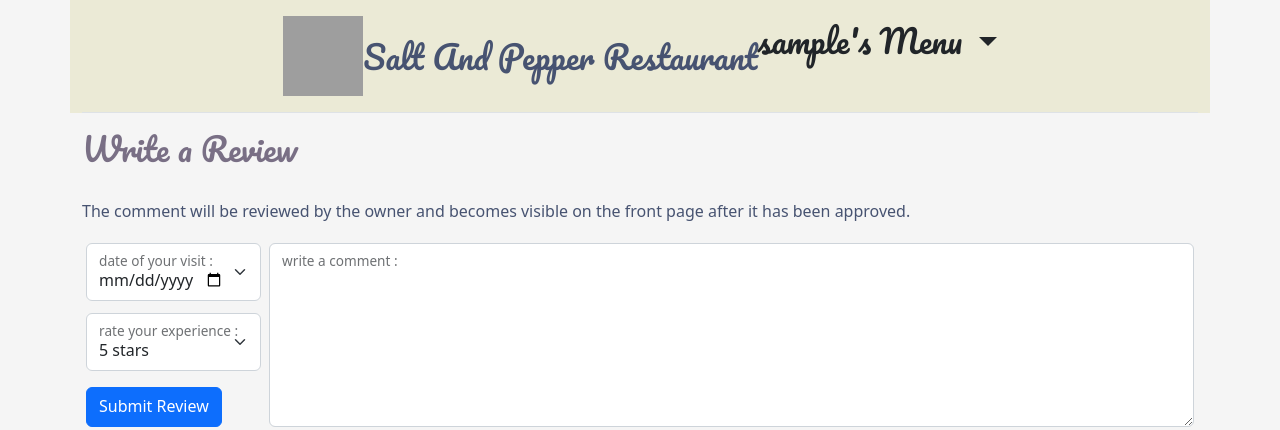
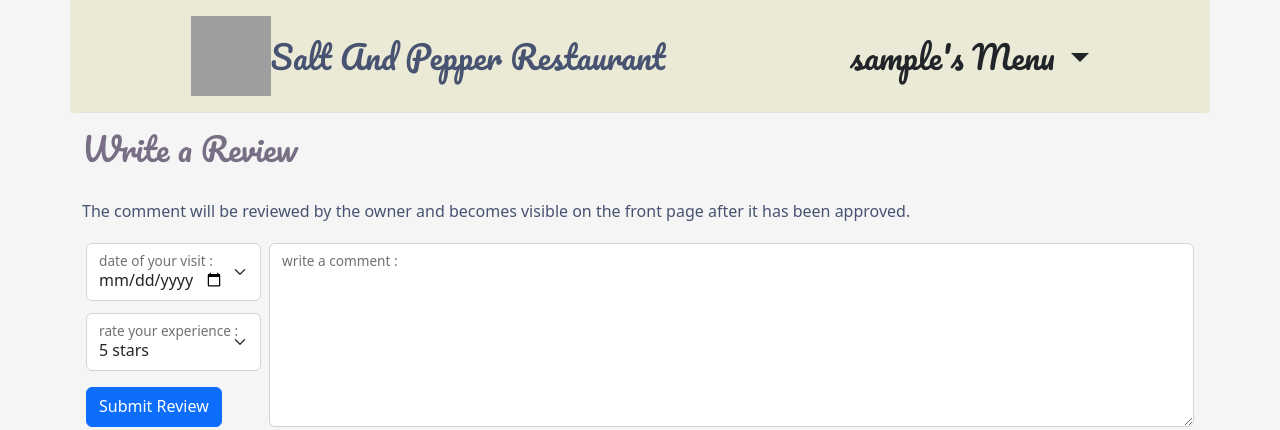
Before and after one commit to Code-Institute-Submissions/Zolske-salt-and-pepper-manager, a Django app: page /comments/ in a window 1280 px wide. Shown: the top 430 px of the page. Run offline with Django 4.2, Linux system fonts and the light colour scheme; the visitor is signed in with stand-in values (Sample User, id 1); data that the repository does not hold is empty; some libraries are stand-ins or nearby versions; grey boxes are pictures that could not be loaded.

Commit message:
bring back 1 div after validation passed

```diff
--- a/templates/base.html
+++ b/templates/base.html
@@ -34,9 +34,9 @@
                     src="https://res.cloudinary.com/diwuglogr/image/upload/v1656272885/salt_and_pepper/logo_cozruj.webp"
                     alt="website logo, two rings, one with a salt shaker the other one with an pepper shaker inside">
                 <p class="navbar-title align-self-center text-center">Salt And Pepper Restaurant</p>
-                <!-- </div> -->
+            </div>
             {% if user.is_authenticated %}
-                <!-- <div class="d-flex flex-wrap justify-content-around align-self-center"> -->
+            <div class="d-flex flex-wrap justify-content-around align-self-center">
                 {% if user.profile_picture %}
                 <img src="{{user.profile_picture}}" alt="user profile picture" class="profile-picture">
                 {% endif %}
@@ -60,7 +60,7 @@
                     <li><a class="dropdown-item" href="{% url 'password_change'%}">
                             Change Your Password</a></li>
                 </ul>
-                <!-- </div> -->
+            </div>
             {% else %}
             <div class="d-flex flex-wrap justify-content-around align-items-center">
                 <a href="{% url 'home' %}" class="btn btn-outline-dark m-2">
@@ -71,7 +71,7 @@
                     Log In</a>
                 <a href="{% url 'signup' %}" class="btn btn-outline-dark m-2">Sign Up</a>
             </div>
-            </div>
+            <!-- </div> -->
             {% endif %}
         </div>
     </header>
```
Lines whose indentation alone changed are shown as unchanged.
